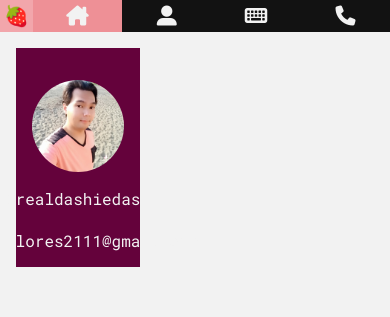
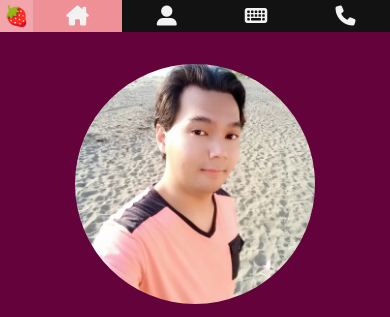
Before and after one commit to dashiedash/personal-portfolio, a plain HTML site: page index.html in a window 390 px wide. Shown: the top 317 px of the page. Drawn offline with Linux system fonts and the light colour scheme.

Commit message:
Make the banner span the entire grid on tablet.

```diff
--- a/resources/styles/responsive_styles.css
+++ b/resources/styles/responsive_styles.css
@@ -1,3 +1,13 @@
+@media only screen and (min-width: 0px) and (max-width: 768px) {
+   /* Main - Start */
+   /* Banner */
+   .banner {
+      grid-column: 1 / span 5;
+      margin: 0;
+   }
+   /* Main - End */
+}
+
 @media only screen and (min-width: 0px) and (max-width: 425px) {
    /* Header  - Start*/
    /* Navigation Bar */
```
